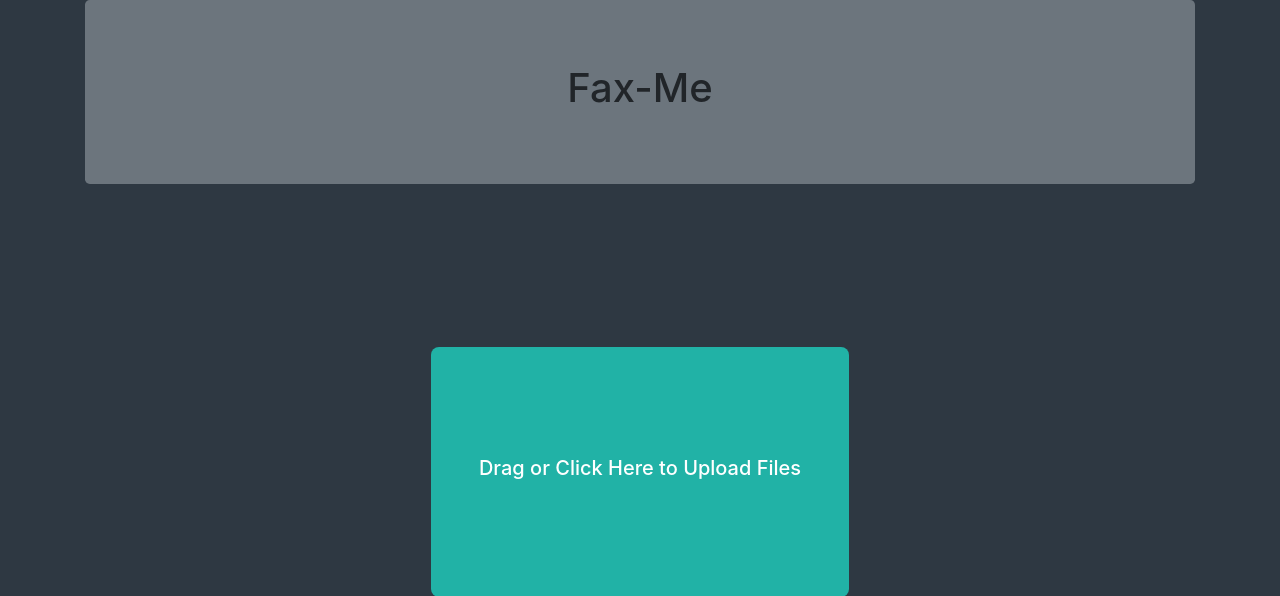
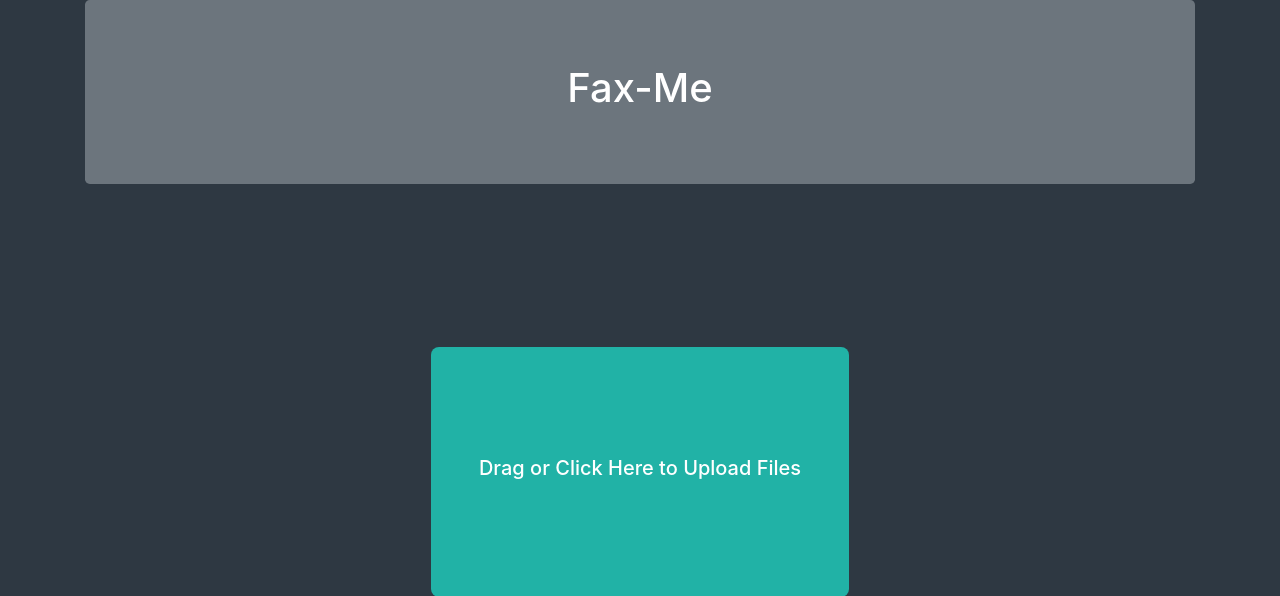
Before and after one commit to Maxunm/Fax-Me, a PHP site: page / in a window 1280 px wide. Shown: the top 596 px of the page. Run offline with PHP 8.4, Linux system fonts and the light colour scheme; some libraries are stand-ins or nearby versions.

Commit message:
Header Text White

```diff
--- a/index.php
+++ b/index.php
@@ -24,7 +24,7 @@
     <div id="mainContent" class="container d-flex flex-column">
         <div class="jumbotron bg-secondary">
             <div class="d-flex justify-content-center">
-                <h1>Fax-Me</h1>
+                <h1 style="color: white">Fax-Me</h1>
             </div>
         </div>
 
```
